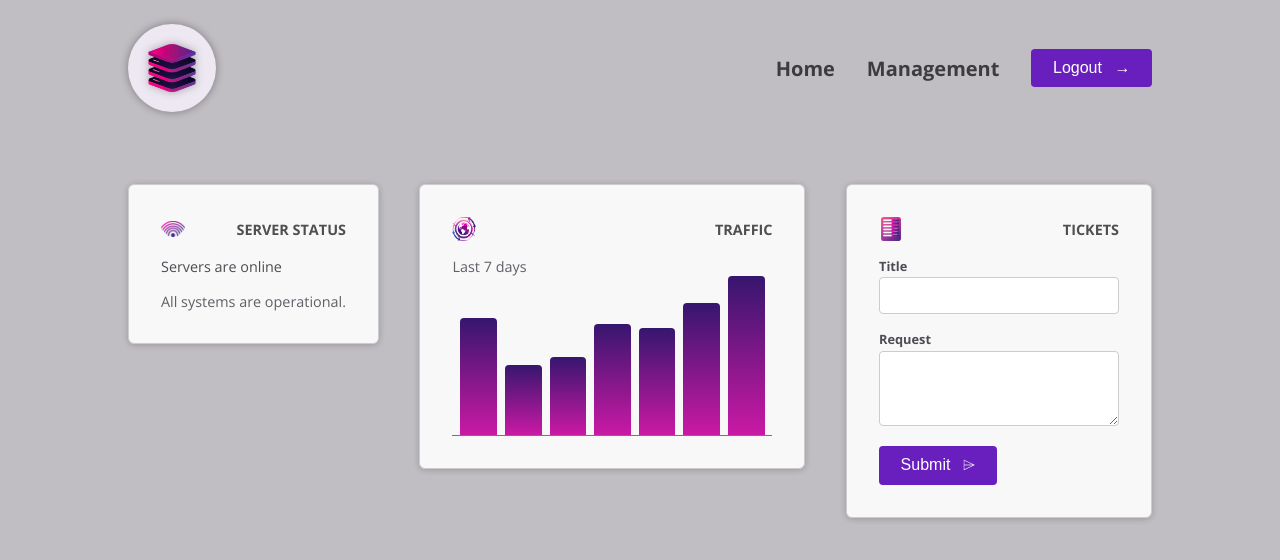
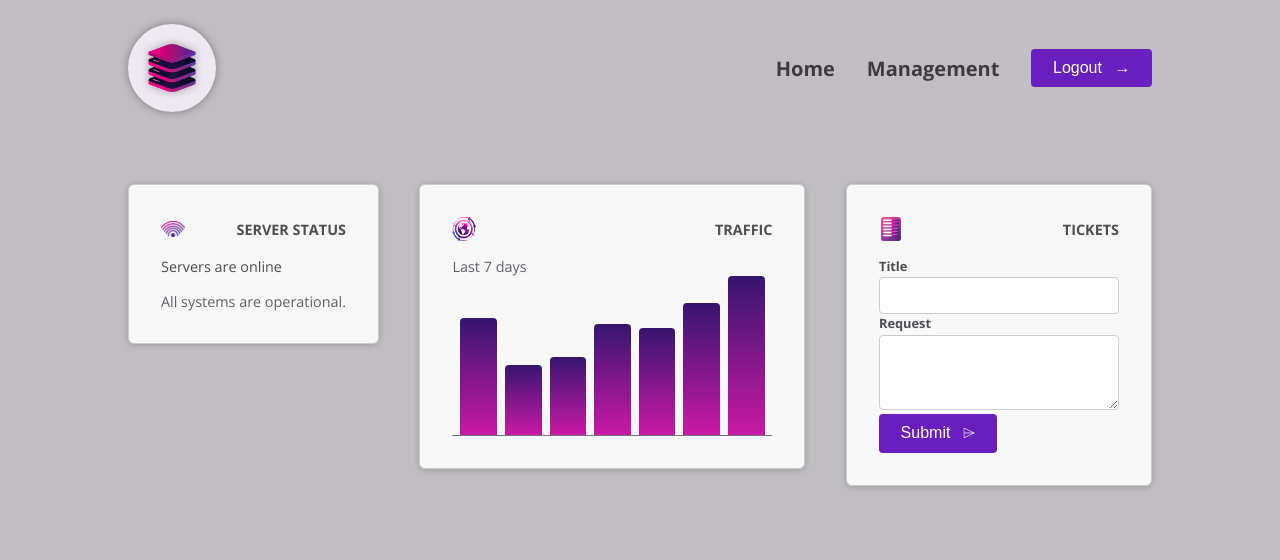
Before and after one commit to bassel-islam/Cmp-Deep-Dive, an Angular app: page / in a window 1280 px wide. Shown: the top 560 px of the page. Built offline with nearby package versions, Linux system fonts and the light colour scheme.

Commit message:
add ControlComponent for form controls and refactor new-ticket component

```diff
--- a/src/app/dashboard/tickets/new-ticket/new-ticket.component.html
+++ b/src/app/dashboard/tickets/new-ticket/new-ticket.component.html
@@ -1,12 +1,10 @@
 <form>
-  <p>
-    <label>Title</label>
+  <app-control label="Title">
     <input name="title" id="title" />
-  </p>
-  <p>
-    <label>Request</label>
+  </app-control>
+  <app-control label="Request">
     <textarea name="request" id="request" rows="3"></textarea>
-  </p>
+  </app-control>
   <p>
     <button appButton [btnText]="'Submit'" [btnIcon]="'⌲'"></button>
   </p>
--- a/src/app/dashboard/tickets/new-ticket/new-ticket.component.ts
+++ b/src/app/dashboard/tickets/new-ticket/new-ticket.component.ts
@@ -1,10 +1,11 @@
 import { Component } from '@angular/core';
 import { ButtonComponent } from "../../../shared/button/button.component";
+import { ControlComponent } from "../../../shared/control/control.component";
 
 @Component({
   selector: 'app-new-ticket',
   standalone: true,
-  imports: [ButtonComponent],
+  imports: [ButtonComponent, ControlComponent],
   templateUrl: './new-ticket.component.html',
   styleUrl: './new-ticket.component.css'
 })
--- /dev/null
+++ b/src/app/shared/control/control.component.html
@@ -0,0 +1,4 @@
+<p>
+  <label>{{ label }}</label>
+  <ng-content select="input, textarea"/>
+</p>
```
Also changed, not shown: src/app/shared/control/control.component.ts (added, +13 -0 lines), src/app/shared/control/control.component.css (added).
